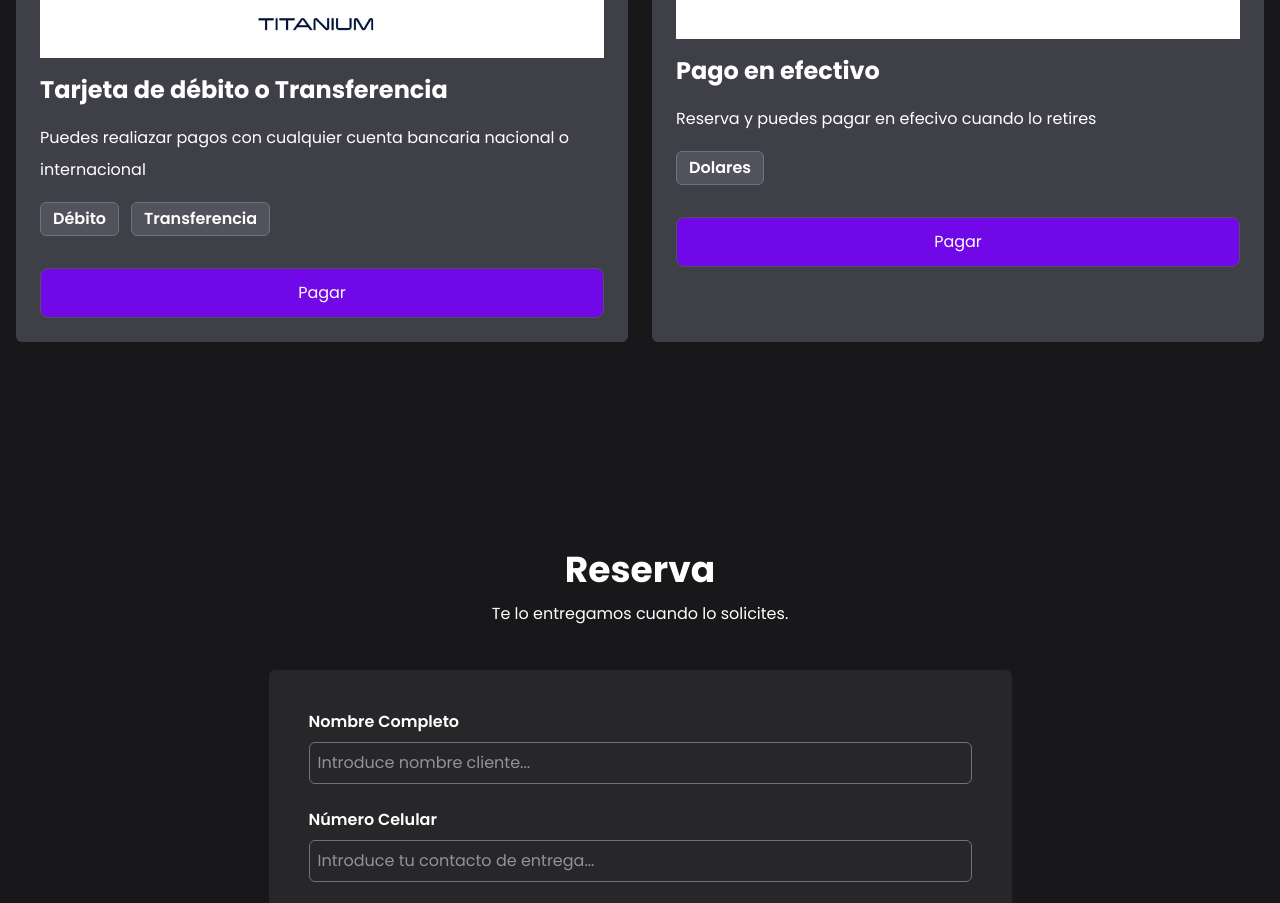
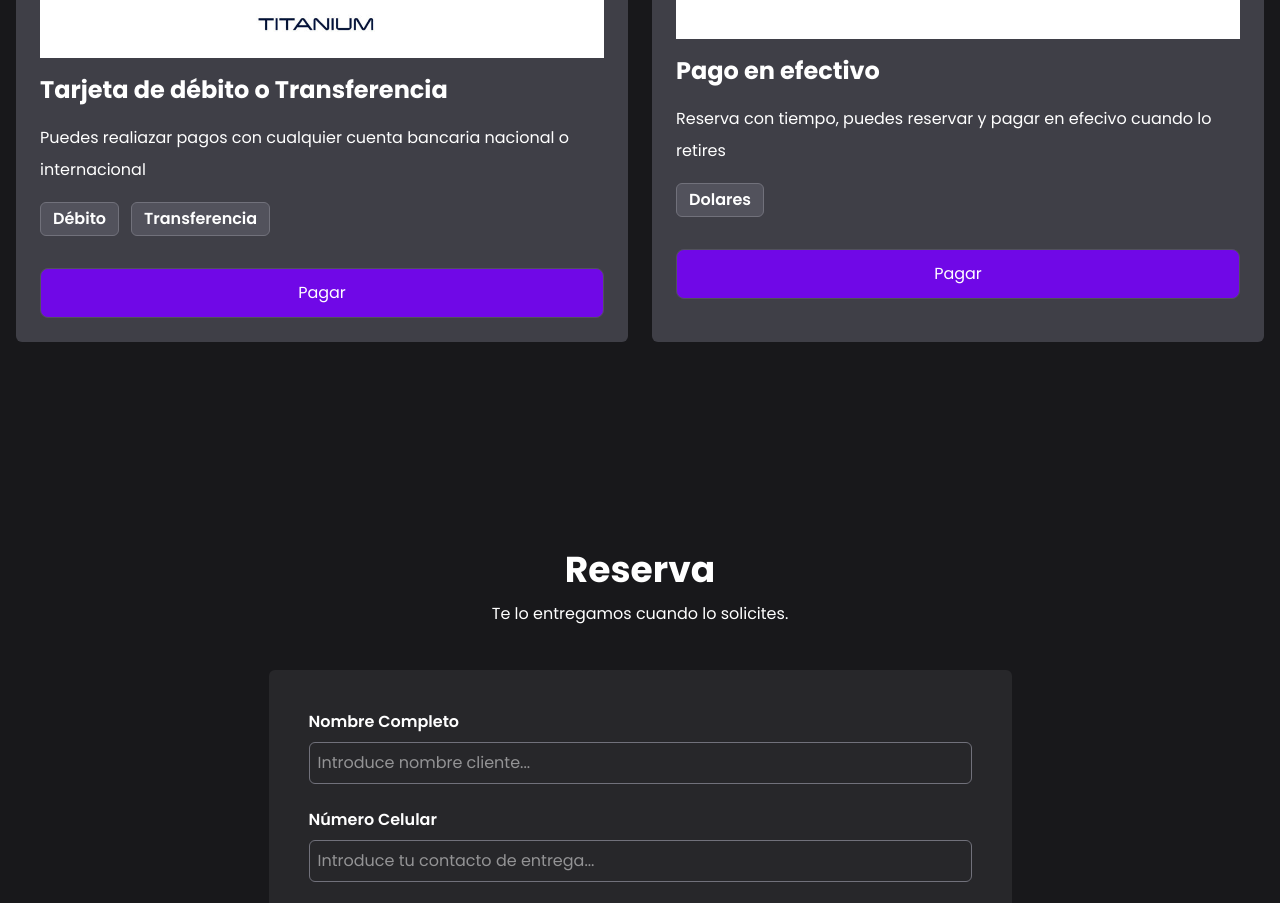
Before and after one commit to KiwiOwnDaniel27/Aquisito-Nomas-Web-React-Tailwind, a React (Vite) app: page / in a window 1280 px wide. Shown: the part 2692-3595 px from the top of the page. Built offline with nearby package versions, Linux system fonts and the light colour scheme.

Commit message:
actualizacion del data js id 2 pago en efectivo

```diff
--- a/src/data.js
+++ b/src/data.js
@@ -77,7 +77,7 @@ export const listProyek = [
     id: 2,
     gambar: Proyek2,
     nama: "Pago en efectivo",
-    desk: "Reserva y puedes pagar en efecivo cuando lo retires",
+    desk: "Reserva con tiempo, puedes reservar y pagar en efecivo cuando lo retires",
     tools: ["Dolares"],
     dad: "300",
     link: "https://drive.google.com/file/d/1BM99TQvZkk5GNcaij4Y2t6QVFg1qF9Mc/view?usp=sharing" ,
```
